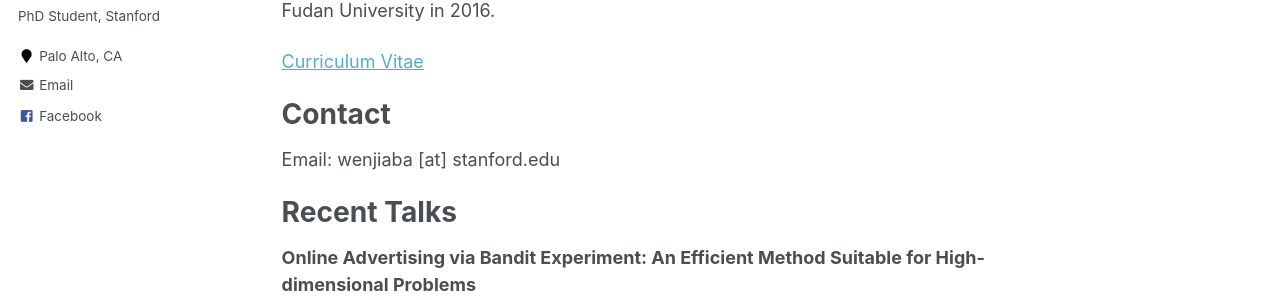
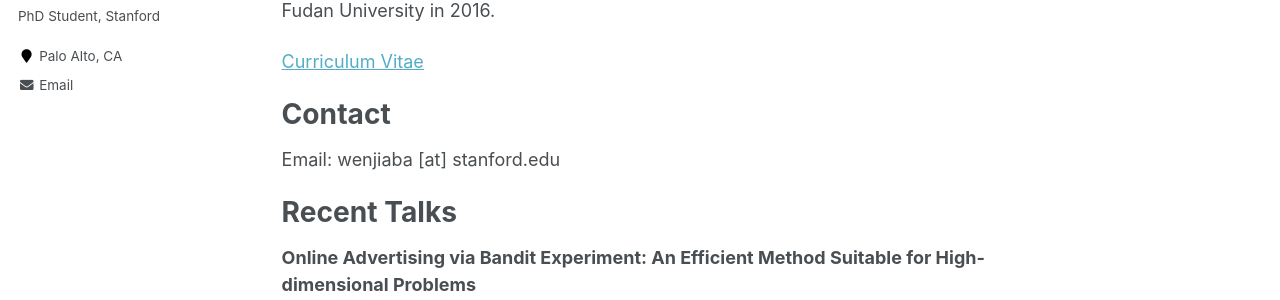
Before and after one commit to wenjiaba/wenjiaba.github.io, a Jekyll site: the page built from _pages/about.md, in a window 1280 px wide. Shown: the part 395-695 px from the top of the page. Built offline with Jekyll 4.4.1, drawn with Linux system fonts in a browser that asks for light colours.

Commit message:
Update _config.yml

```diff
--- a/_config.yml
+++ b/_config.yml
@@ -85,7 +85,7 @@ author:
   bio              : "PhD Student, Stanford"
   location         : "Palo Alto, CA"
   employer         : #""
-  curriculum vitae : #""
+  cv : #""
   googlescholar    : #"http://yourfullgooglescholarurl.com"
   email            : "wenjiaba@stanford.edu"
   researchgate     :  # example: "https://www.researchgate.net/profile/yourprofile"
@@ -94,7 +94,7 @@ author:
   codepen          :
   dribbble         :
   flickr           :
-  facebook         : ""
+  facebook         :
   foursquare       :
   github           : #"wenjiaba"
   google_plus      :
```
